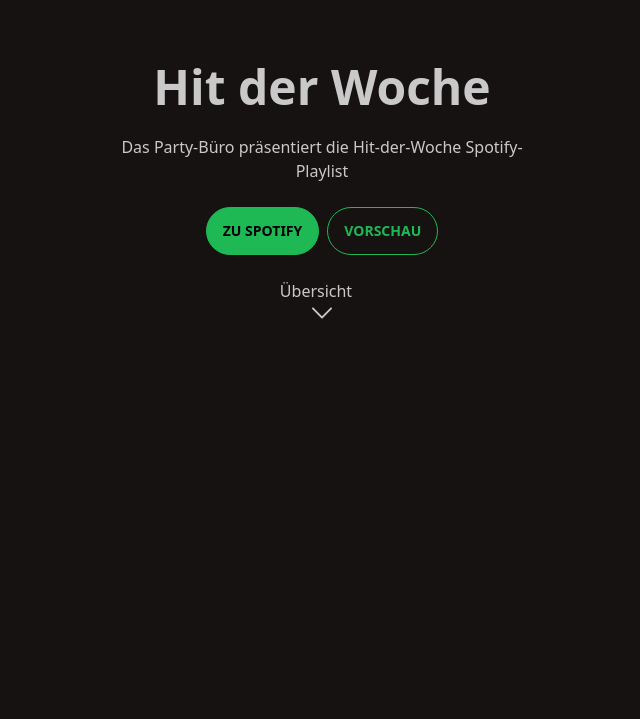
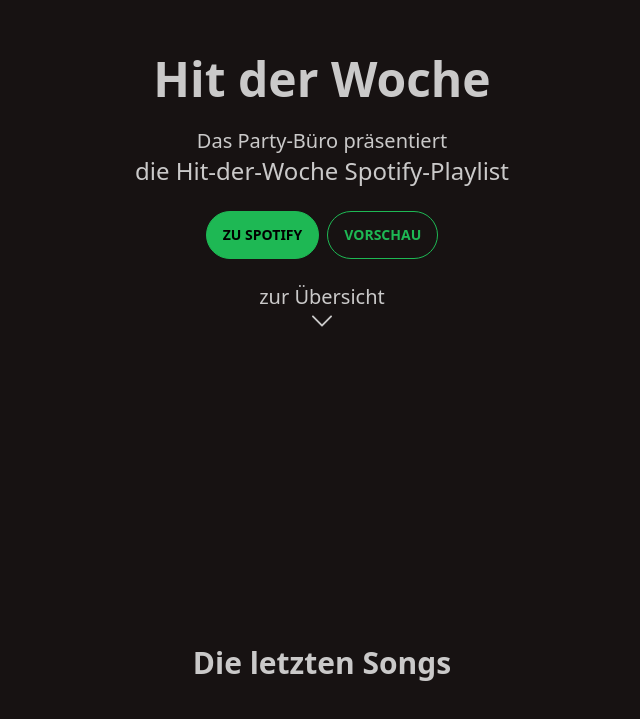
Before and after one commit to MichaelHolley/HitDerWoche, a Vue app in the folder webapp/: page / in a window 1280 px wide. Shown: the part 195-914 px from the top of the page, without its empty margins (318-958 px from the left). Before the commit the page ends 800 px from the top, so only its background shows below. Built offline with nearby package versions, Linux system fonts and the light colour scheme.

Commit message:
start on list view

```diff
--- a/webapp/index.html
+++ b/webapp/index.html
@@ -5,7 +5,7 @@
   <meta charset="UTF-8">
   <link rel="icon" href="/favicon.ico">
   <meta name="viewport" content="width=device-width, initial-scale=1.0">
-  <title>Vite App</title>
+  <title>Hit der Woche</title>
 </head>
 
 <body>
--- a/webapp/src/assets/main.css
+++ b/webapp/src/assets/main.css
@@ -1 +1,5 @@
 @import './base.css';
+
+* {
+  scroll-behavior: smooth;
+}
--- /dev/null
+++ b/webapp/src/components/HomeHero.vue
@@ -0,0 +1,30 @@
+<script setup lang="ts">
+  import DownArrowIcon from './icons/IconDownArrow.vue'
+</script>
+
+<template>
+  <div class="hero min-h-screen">
+    <div class="hero-content text-center">
+      <div class="max-w-md">
+        <h1 class="text-5xl font-bold">Hit der Woche</h1>
+        <p class="pt-6 text-xl">Das Party-Büro präsentiert</p>
+        <p class="pb-6 text-2xl">die Hit-der-Woche Spotify-Playlist</p>
+        <div class="flex flex-row justify-center">
+          <a
+            class="btn btn-primary mx-1"
+            href="https://open.spotify.com/playlist/4RnajpiFvsWCxU3xqwXXrc"
+            target="_blank"
+            >Zu Spotify</a
+          >
+          <RouterLink to="preview" class="btn btn-outline btn-primary mx-1">Vorschau</RouterLink>
+        </div>
+        <div class="my-6 hover:text-primary">
+          <a href="#overview" class="flex flex-col justify-center items-center text-center">
+            <p class="text-xl">zur Übersicht</p>
+            <DownArrowIcon
+          /></a>
+        </div>
+      </div>
+    </div>
+  </div>
+</template>
--- /dev/null
+++ b/webapp/src/components/HomeList.vue
@@ -0,0 +1,5 @@
+<template>
+  <div id="overview" class="min-h-screen">
+    <div class="text-3xl font-bold text-center pt-10">Die letzten Songs</div>
+  </div>
+</template>
--- a/webapp/src/views/HomeView.vue
+++ b/webapp/src/views/HomeView.vue
@@ -1,31 +1,11 @@
 <script setup lang="ts">
-  import DownArrowIcon from '../components/icons/IconDownArrow.vue'
+  import HomeHero from '../components/HomeHero.vue'
+  import HomeList from '../components/HomeList.vue'
 </script>
 
 <template>
   <main>
-    <div class="hero min-h-screen">
-      <div class="hero-content text-center">
-        <div class="max-w-md">
-          <h1 class="text-5xl font-bold">Hit der Woche</h1>
-          <p class="py-6">Das Party-Büro präsentiert die Hit-der-Woche Spotify-Playlist</p>
-          <div class="flex flex-row justify-center">
-            <a
-              class="btn btn-primary mx-1"
-              href="https://open.spotify.com/playlist/4RnajpiFvsWCxU3xqwXXrc"
-              target="_blank"
-              >Zu Spotify</a
-            >
-            <RouterLink to="preview" class="btn btn-outline btn-primary mx-1">Vorschau</RouterLink>
-          </div>
-          <div class="my-6 hover:text-primary">
-            <a href="#overview" class="flex flex-col justify-center items-center">
-              <p class="mr-3">Übersicht</p>
-              <DownArrowIcon
-            /></a>
-          </div>
-        </div>
-      </div>
-    </div>
+    <HomeHero />
+    <HomeList />
   </main>
 </template>
```
